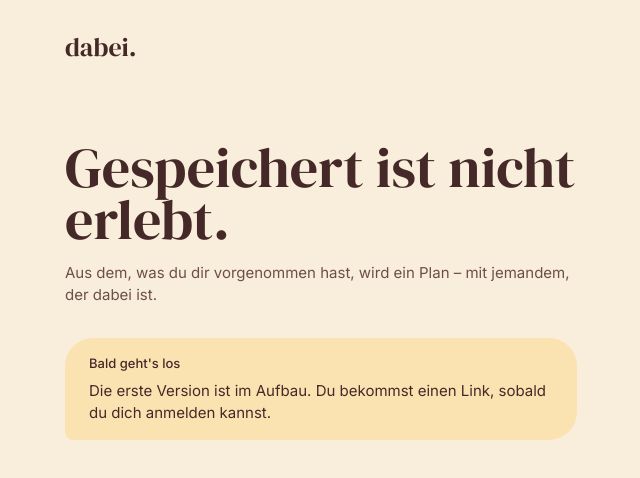
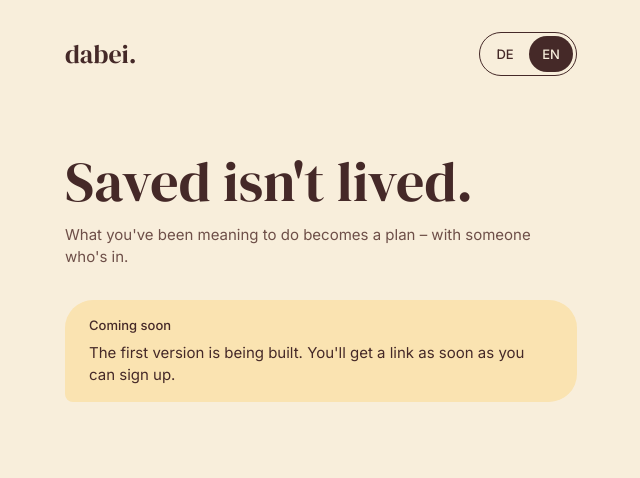
Before and after one commit to mariahauberortiz-debug/dabei., a Next.js app: page / in a window 1280 px wide. Shown: the top 478 px of the page, without its empty margins (319-959 px from the left). Built offline with nearby package versions, Linux system fonts and the light colour scheme; no server answers.

Commit message:
Add German/English language toggle on every screen
Co-Authored-By: Claude Opus 5.5 <noreply@anthropic.com>
Claude-Session: https://claude.ai/code/session_01M7wFJJMemXNfJSj1N8oaCf

```diff
--- a/next.config.ts
+++ b/next.config.ts
@@ -1,9 +1,7 @@
 import type { NextConfig } from "next";
 
-const nextConfig: NextConfig = {
-  /* config options here */
-  cacheComponents: true,
-  partialPrefetching: true,
-};
+// Every screen depends on who is signed in and their language, so pages are
+// rendered per request (no static prerendering / cache components).
+const nextConfig: NextConfig = {};
 
 export default nextConfig;
--- a/src/app/layout.tsx
+++ b/src/app/layout.tsx
@@ -3,19 +3,21 @@ import type { Metadata, Viewport } from "next";
 import "@fontsource-variable/inter";
 import "@fontsource/dm-serif-display";
 import "./globals.css";
+import { getDictionary, getLang } from "@/i18n/lang";
 
-export const metadata: Metadata = {
-  title: "dabei.",
-  description: "Vom Speichern zum Hingehen – mit jemandem.",
-};
+export async function generateMetadata(): Promise<Metadata> {
+  const { t } = await getDictionary();
+  return { title: "dabei.", description: t.meta.description };
+}
 
 export const viewport: Viewport = {
   themeColor: "#F8EEDB",
 };
 
-export default function RootLayout({ children }: LayoutProps<"/">) {
+export default async function RootLayout({ children }: LayoutProps<"/">) {
+  const lang = await getLang();
   return (
-    <html lang="de">
+    <html lang={lang}>
       <body>{children}</body>
     </html>
   );
--- a/src/app/page.tsx
+++ b/src/app/page.tsx
@@ -1,22 +1,22 @@
 import styles from "./page.module.css";
+import TopBar from "@/components/TopBar";
+import { getDictionary } from "@/i18n/lang";
 
-export default function Home() {
+export default async function Home() {
+  const { lang, t } = await getDictionary();
+
   return (
     <main className={`column ${styles.page}`}>
-      <p className="title">dabei.</p>
+      <TopBar lang={lang} toggleLabel={t.langToggle.label} />
 
       <section className={styles.hero}>
-        <h1 className="display-xl">Gespeichert ist nicht erlebt.</h1>
-        <p className={`body ${styles.muted}`}>
-          Aus dem, was du dir vorgenommen hast, wird ein Plan – mit jemandem, der dabei ist.
-        </p>
+        <h1 className="display-xl">{t.home.title}</h1>
+        <p className={`body ${styles.muted}`}>{t.home.intro}</p>
       </section>
 
       <div className={styles.card}>
-        <p className="label">Bald geht&apos;s los</p>
-        <p className="body">
-          Die erste Version ist im Aufbau. Du bekommst einen Link, sobald du dich anmelden kannst.
-        </p>
+        <p className="label">{t.home.soonLabel}</p>
+        <p className="body">{t.home.soonBody}</p>
       </div>
     </main>
   );
--- /dev/null
+++ b/src/components/LangToggle.module.css
@@ -0,0 +1,27 @@
+.toggle {
+  display: inline-flex;
+  padding: 3px;
+  gap: 2px;
+  border: 1.5px solid var(--ink);
+  border-radius: var(--radius-pill);
+}
+
+.option {
+  min-width: 44px;
+  min-height: 36px;
+  padding: 0 var(--space-3);
+  border: 0;
+  border-radius: var(--radius-pill);
+  background: transparent;
+  color: var(--ink);
+  font-family: var(--font-sans);
+  font-size: 13px;
+  line-height: 18px;
+  font-weight: 500;
+  cursor: pointer;
+}
+
+.active {
+  background: var(--ink);
+  color: var(--surface);
+}
--- /dev/null
+++ b/src/components/LangToggle.tsx
@@ -0,0 +1,23 @@
+import { setLang } from "@/i18n/actions";
+import { languages, type Lang } from "@/i18n/dictionaries";
+import styles from "./LangToggle.module.css";
+
+// DE | EN switch. Works without JavaScript: each option is a small form submit.
+export default function LangToggle({ lang, label }: { lang: Lang; label: string }) {
+  return (
+    <form action={setLang} className={styles.toggle} aria-label={label}>
+      {languages.map((l) => (
+        <button
+          key={l}
+          type="submit"
+          name="lang"
+          value={l}
+          aria-pressed={l === lang}
+          className={l === lang ? `${styles.option} ${styles.active}` : styles.option}
+        >
+          {l.toUpperCase()}
+        </button>
+      ))}
+    </form>
+  );
+}
--- /dev/null
+++ b/src/components/TopBar.tsx
@@ -0,0 +1,12 @@
+import LangToggle from "./LangToggle";
+import type { Lang } from "@/i18n/dictionaries";
+
+// Header shared by every screen: logo + language toggle.
+export default function TopBar({ lang, toggleLabel }: { lang: Lang; toggleLabel: string }) {
+  return (
+    <header style={{ display: "flex", justifyContent: "space-between", alignItems: "center", minHeight: 44 }}>
+      <p className="title">dabei.</p>
+      <LangToggle lang={lang} label={toggleLabel} />
+    </header>
+  );
+}
--- /dev/null
+++ b/src/i18n/actions.ts
@@ -0,0 +1,16 @@
+"use server";
+
+import { cookies } from "next/headers";
+import { languages, type Lang } from "./dictionaries";
+import { LANG_COOKIE } from "./lang";
+
+export async function setLang(formData: FormData) {
+  const value = formData.get("lang");
+  if (typeof value !== "string" || !(languages as readonly string[]).includes(value)) return;
+
+  (await cookies()).set(LANG_COOKIE, value as Lang, {
+    maxAge: 60 * 60 * 24 * 365,
+    path: "/",
+    sameSite: "lax",
+  });
+}
--- /dev/null
+++ b/src/i18n/dictionaries.ts
@@ -0,0 +1,39 @@
+// All UI copy lives here, one entry per language.
+// To add or change a text: edit both `de` and `en` so the screens stay in sync.
+
+export const languages = ["de", "en"] as const;
+export type Lang = (typeof languages)[number];
+
+const de = {
+  meta: {
+    description: "Vom Speichern zum Hingehen – mit jemandem.",
+  },
+  langToggle: {
+    label: "Sprache",
+  },
+  home: {
+    title: "Gespeichert ist nicht erlebt.",
+    intro: "Aus dem, was du dir vorgenommen hast, wird ein Plan – mit jemandem, der dabei ist.",
+    soonLabel: "Bald geht's los",
+    soonBody: "Die erste Version ist im Aufbau. Du bekommst einen Link, sobald du dich anmelden kannst.",
+  },
+};
+
+export type Dictionary = typeof de;
+
+const en: Dictionary = {
+  meta: {
+    description: "From saving to actually going – with someone.",
+  },
+  langToggle: {
+    label: "Language",
+  },
+  home: {
+    title: "Saved isn't lived.",
+    intro: "What you've been meaning to do becomes a plan – with someone who's in.",
+    soonLabel: "Coming soon",
+    soonBody: "The first version is being built. You'll get a link as soon as you can sign up.",
+  },
+};
+
+export const dictionaries: Record<Lang, Dictionary> = { de, en };
--- /dev/null
+++ b/src/i18n/lang.ts
@@ -0,0 +1,27 @@
+import { cookies, headers } from "next/headers";
+import { dictionaries, languages, type Lang } from "./dictionaries";
+
+export const LANG_COOKIE = "lang";
+
+function isLang(value: string | undefined): value is Lang {
+  return !!value && (languages as readonly string[]).includes(value);
+}
+
+/**
+ * Language for this request:
+ * 1. the choice saved by the toggle (cookie),
+ * 2. otherwise the browser language (German browsers → de),
+ * 3. otherwise English.
+ */
+export async function getLang(): Promise<Lang> {
+  const saved = (await cookies()).get(LANG_COOKIE)?.value;
+  if (isLang(saved)) return saved;
+
+  const accept = (await headers()).get("accept-language") ?? "";
+  return accept.toLowerCase().startsWith("de") ? "de" : "en";
+}
+
+export async function getDictionary() {
+  const lang = await getLang();
+  return { lang, t: dictionaries[lang] };
+}
```
